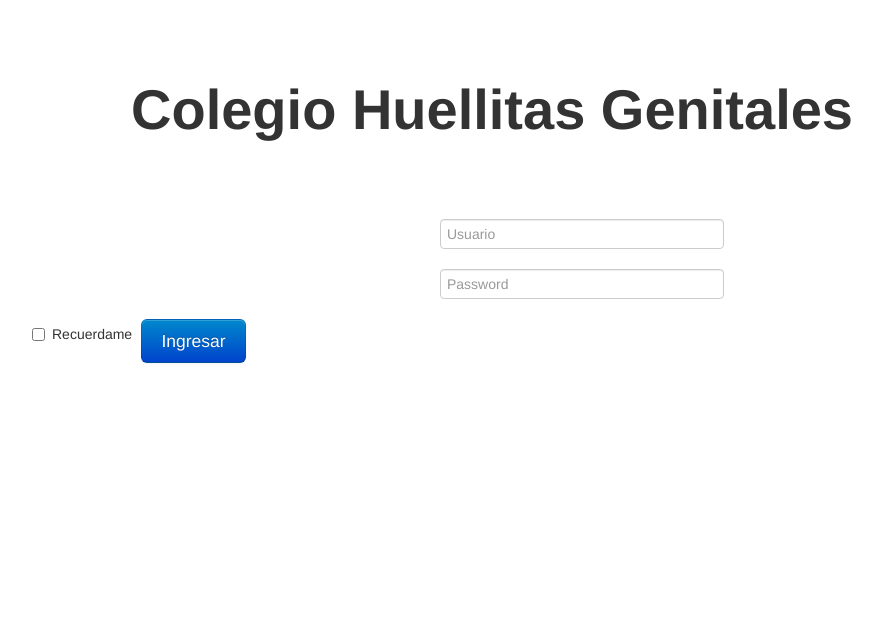
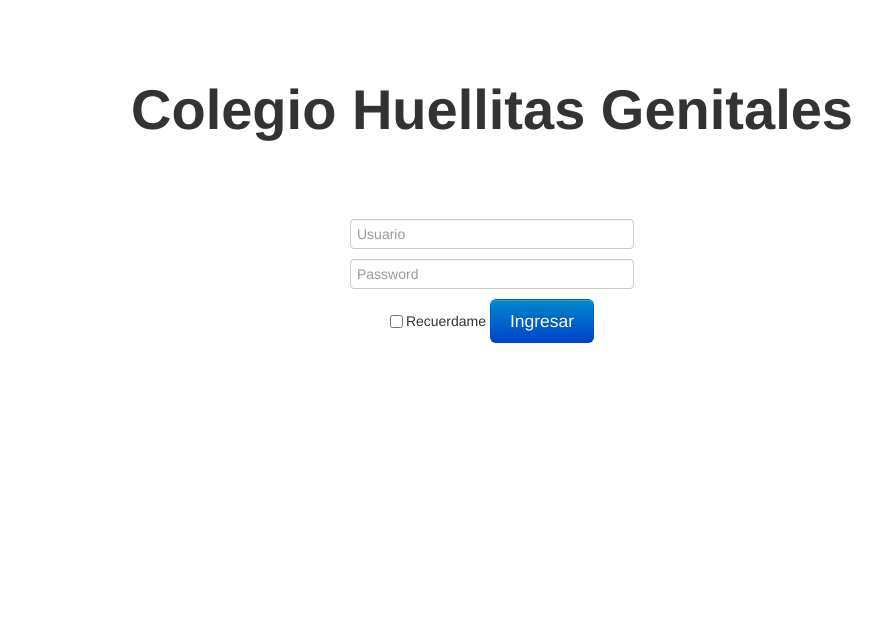
Before and after one commit to a13xander/school, a Django app: page / in a window 1280 px wide. Shown: the top 623 px of the page, without its empty margins (148-1030 px from the left). Run offline with Django 3.2, Linux system fonts and the light colour scheme; some libraries are stand-ins or nearby versions.

Commit message:
login centrado por fin

```diff
--- a/CodeSchool/CodeSchool/Templates/login.html
+++ b/CodeSchool/CodeSchool/Templates/login.html
@@ -1,5 +1,6 @@
 <!DOCTYPE html>
 <html lang="es">
+
 	<head>
 		<meta charset="utf-8">
 		<title>
@@ -12,6 +13,7 @@
 		<link href="{{STATIC_URL}}css/style.css" rel="stylesheet">
 		<link href="{{STATIC_URL}}css/bootstrap-responsive.min.css" rel="stylesheet">
 	</head>
+
 	<body>
 
 		<script src="http://ajax.googleapis.com/ajax/libs/jquery/1.7.1/jquery.min.js"></script>
@@ -27,7 +29,7 @@
 
 		<div class="row-fluid">
 	  		<div class="span12">
-			  	<form class="form-horizontal" method="post"  id="formLoggin">
+			  	<form class="form-inline" method="post"  id="formLoggin">
 					{% csrf_token %}
 				    <div class="control-group">
 						<div class="controls">
@@ -39,19 +41,11 @@
 							<input class="input-xlarge" type="password" placeholder="Password">
 						</div>
 					</div>
-					<div class="row-fluid">
-						<div class="span1">
-							<div class="controls">
-								<label class="checkbox">
-									<input type="checkbox"> Recuerdame
-								</label>
-							</div>
-						</div>
-						<div class="span1">
-							<div class="controls">
-								<button type="submit" class="btn btn-large btn-primary">Ingresar</button>
-							</div>
-						</div>
+					<div class="control-group">
+						<label class="checkbox">
+							<input type="checkbox"> Recuerdame
+						</label>
+							<button type="submit" class="btn btn-large btn-primary">Ingresar</button>
 					</div>
 				</form>
 			</div>
```
